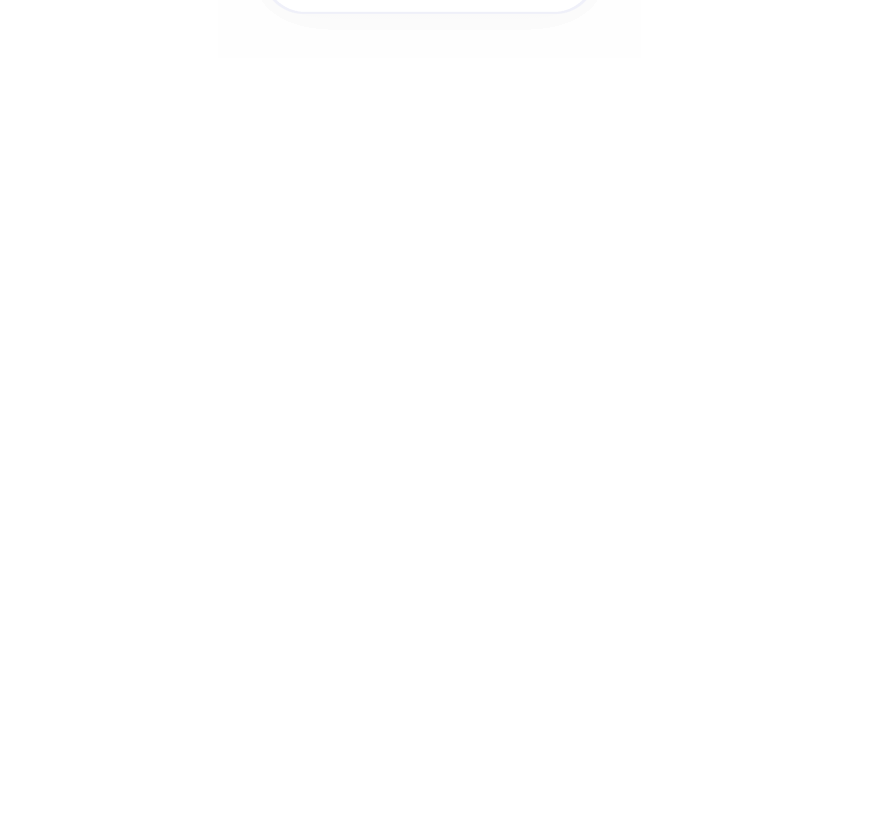
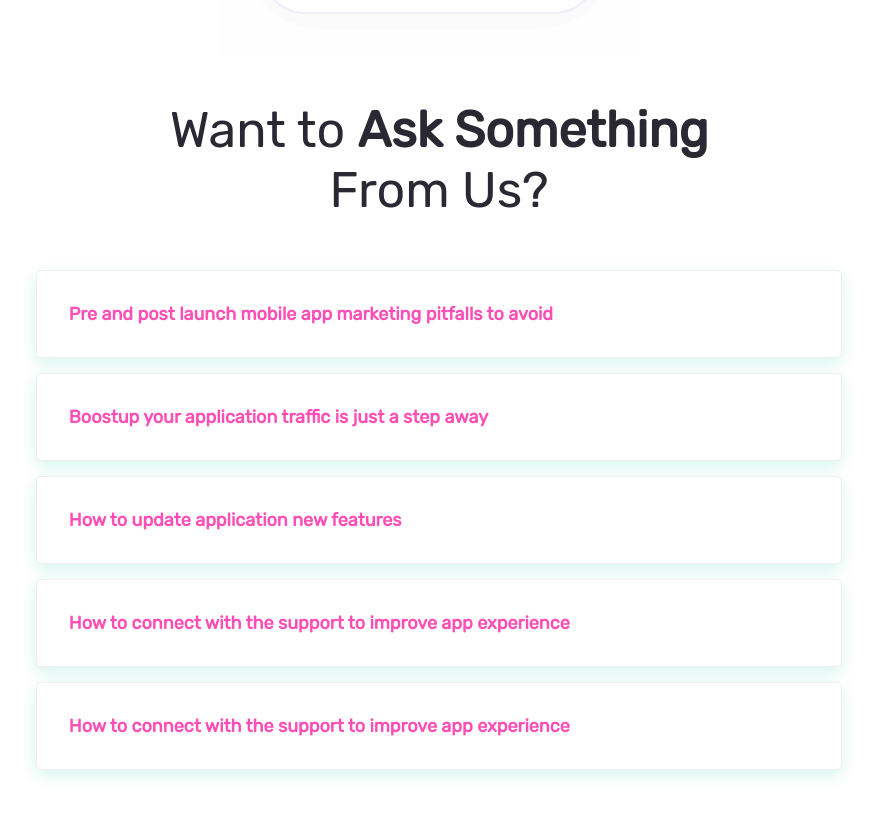
Before and after one commit to Zarshenas/React-landing-page, a React (Create React App) app: page / in a window 1280 px wide. Shown: the part 8409-9227 px from the top of the page, without its empty margins (201-1078 px from the left). Before the commit the page ends 8517 px from the top, so only its background shows below. Built offline with nearby package versions, Linux system fonts and the light colour scheme.

Commit message:
F&Q section completed

```diff
--- a/package.json
+++ b/package.json
@@ -11,6 +11,7 @@
     "@testing-library/user-event": "^13.5.0",
     "babel-plugin-macros": "^3.1.0",
     "react": "^18.2.0",
+    "react-accessible-accordion": "^5.0.0",
     "react-countup": "^6.3.1",
     "react-dom": "^18.2.0",
     "react-modal-video": "^1.2.10",
--- a/src/App.js
+++ b/src/App.js
@@ -11,6 +11,7 @@
 import BrandOne from './Components/BrandOne';
 import CompletedProjects from './Components/CompletedProjects';
 import AppInterfaces from './Components/AppInterfaces';
+import FAQ from './Components/Faq';
 
 class App extends Component {
   render() {
@@ -29,6 +30,7 @@
         <BrandOne />
         <CompletedProjects />
         <AppInterfaces />
+        <FAQ />
       </>
     );
   }
--- /dev/null
+++ b/src/Components/Faq.js
@@ -0,0 +1,49 @@
+import React, { Component } from 'react';
+import styles from './Faq.module.css';
+import {
+    Accordion,
+    AccordionItem,
+    AccordionItemHeading,
+    AccordionItemButton,
+    AccordionItemPanel,
+} from 'react-accessible-accordion';
+
+import './accordion.css';
+
+class FAQ extends Component {
+    constructor(){
+        super();
+        this.state={
+            FAQ:[
+                {id:0,heading:"Pre and post launch mobile app marketing pitfalls to avoid",content:"There are many variations of passages of available but majority have alteration in some by inject humour or random words. Lorem ipsum dolor sit amet, error insolens reprimique no quo, ea pri verterem phaedr vel ea iisque aliquam."},
+                {id:2,heading:"Boostup your application traffic is just a step away",content:"There are many variations of passages of available but majority have alteration in some by inject humour or random words. Lorem ipsum dolor sit amet, error insolens reprimique no quo, ea pri verterem phaedr vel ea iisque aliquam."},
+                {id:3,heading:"How to update application new features",content:"There are many variations of passages of available but majority have alteration in some by inject humour or random words. Lorem ipsum dolor sit amet, error insolens reprimique no quo, ea pri verterem phaedr vel ea iisque aliquam."},
+                {id:4,heading:"How to connect with the support to improve app experience",content:"There are many variations of passages of available but majority have alteration in some by inject humour or random words. Lorem ipsum dolor sit amet, error insolens reprimique no quo, ea pri verterem phaedr vel ea iisque aliquam."},
+                {id:5,heading:"How to connect with the support to improve app experience",content:"There are many variations of passages of available but majority have alteration in some by inject humour or random words. Lorem ipsum dolor sit amet, error insolens reprimique no quo, ea pri verterem phaedr vel ea iisque aliquam."},
+            ]
+        }
+    }
+    render() {
+        return (
+            <section className={`${styles.faqSection} container`}>
+                <h1>Want to <span>Ask Something</span> <br/> From Us?</h1>
+                <Accordion allowMultipleExpanded>
+                    {this.state.FAQ.map((item) => (
+                        <AccordionItem key={item.id}>
+                            <AccordionItemHeading>
+                                <AccordionItemButton>
+                                    {item.heading}
+                                </AccordionItemButton>
+                            </AccordionItemHeading>
+                            <AccordionItemPanel>
+                                {item.content}
+                            </AccordionItemPanel>
+                        </AccordionItem>
+                    ))}
+                </Accordion>
+            </section>
+        );
+    }
+}
+
+export default FAQ;
--- /dev/null
+++ b/src/Components/Faq.module.css
@@ -0,0 +1,13 @@
+.faqSection{
+    text-align: center;
+    padding: 200px 0 100px;
+}
+.faqSection h1{
+    font-size: 50px;
+    font-weight: 400;
+    color: #2a2833;
+    margin-bottom: 50px;
+}
+.faqSection h1 span{
+    font-weight: 800;
+}
--- /dev/null
+++ b/src/Components/accordion.css
@@ -0,0 +1,72 @@
+.accordion__item{
+    width: 100%;
+    margin: 15px auto;
+    border: 1px solid #efefef;
+    border-radius: 5px;
+    text-align: left;
+    cursor: pointer;
+    padding: 32px;
+    position: relative;
+    background-color: #ffffff;
+    box-shadow: 0 5px 15px 0 rgba(58, 212, 173, 0.212);
+}
+.accordion__item::after{
+    content: "";
+    position: absolute;
+    top: -3px;
+    left: -3px;
+    right: -3px;
+    bottom: -3px;
+    border-radius: 5px;
+    opacity: 0;
+    background-image: linear-gradient(40deg,#39aeff,#3cff53);
+    transition: all 0.6s ease;
+    z-index: -63;
+}
+.accordion__item:hover::after{
+    opacity: 1;
+}
+.accordion__button {
+    background-color: #ffffff;
+    color: #ff4eb5;
+    font-size: 16px;
+    font-weight: 800;
+    width: 100%;
+    border: none;
+}
+
+.accordion__panel{
+    margin-top: 32px;
+    color: #74727a;
+    font-size: 14px;
+    line-height: 30px;
+    padding: 0 !important;
+    animation: fadeUp 1s ease;
+}
+
+[hidden]{
+    display: none;
+}
+
+@keyframes fadeUp {
+    0% {
+        opacity: 0;
+        transform: translateY(40px);
+    }
+    100% {
+        opacity: 1;
+        transform: translateY(0);
+    }
+  }
+
+  @media (min-width:1200px) {
+    .accordion__item{
+        width: 70%;
+    }
+    .accordion__button {
+        font-size: 18px;
+    }
+    .accordion__panel{
+        font-size: 16px;
+    }
+}
```
Also changed, not shown: 1 other file (tests, documents, lock files or other folders).
